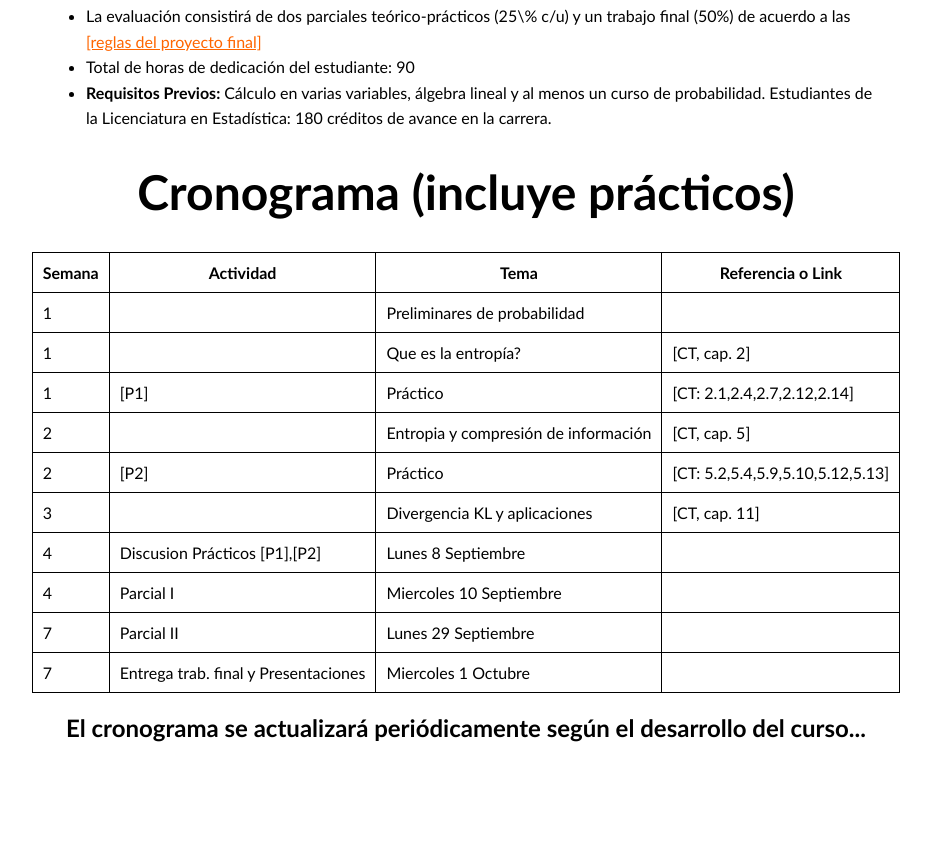
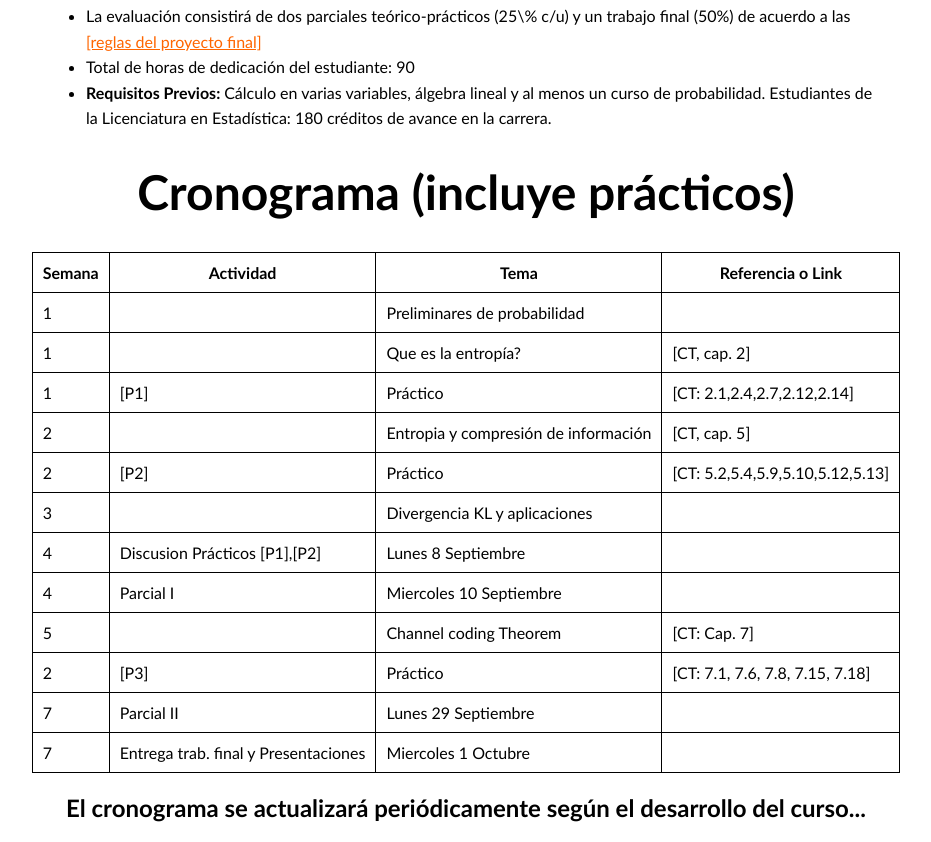
Before and after one commit to mauricio-velasco/informacion_e_inferencia, a plain HTML site: page index.html in a window 1280 px wide. Shown: the part 1479-2321 px from the top of the page, without its empty margins (174-1105 px from the left). Before the commit the page ends 2241 px from the top, so only its background shows below. Drawn offline with Linux system fonts and the light colour scheme.

Commit message:
periodic update

```diff
--- a/index.html
+++ b/index.html
@@ -174,7 +174,7 @@
       <td>3</td>
       <td></td>
       <td>Divergencia KL y aplicaciones</td>
-      <td>[CT, cap. 11]</a></td>
+      <td></a></td>
     </tr>
 
 
@@ -191,6 +191,21 @@
       <td>Miercoles 10 Septiembre</td>
       <td></td>
     </tr>
+
+   <tr>
+      <td>5</td>
+      <td></td>
+      <td>Channel coding Theorem</td>
+      <td>[CT: Cap. 7]</a></td>
+    </tr>
+
+    <tr>
+      <td>2</td>
+      <td>[P3]</td>
+      <td>Práctico</td>
+      <td>[CT: 7.1, 7.6, 7.8, 7.15, 7.18]</td>
+    </tr>
+
 
 
     <tr>
```
